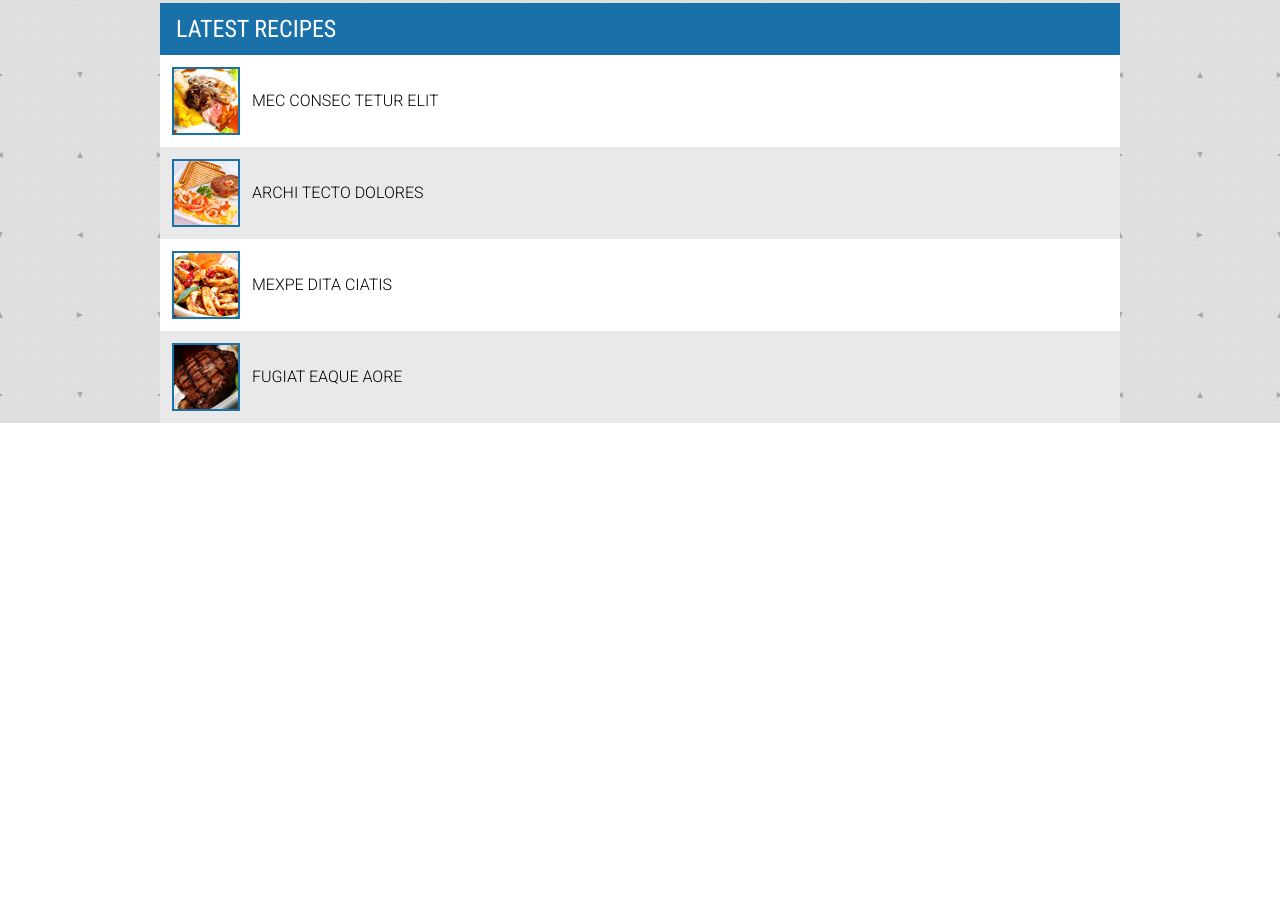
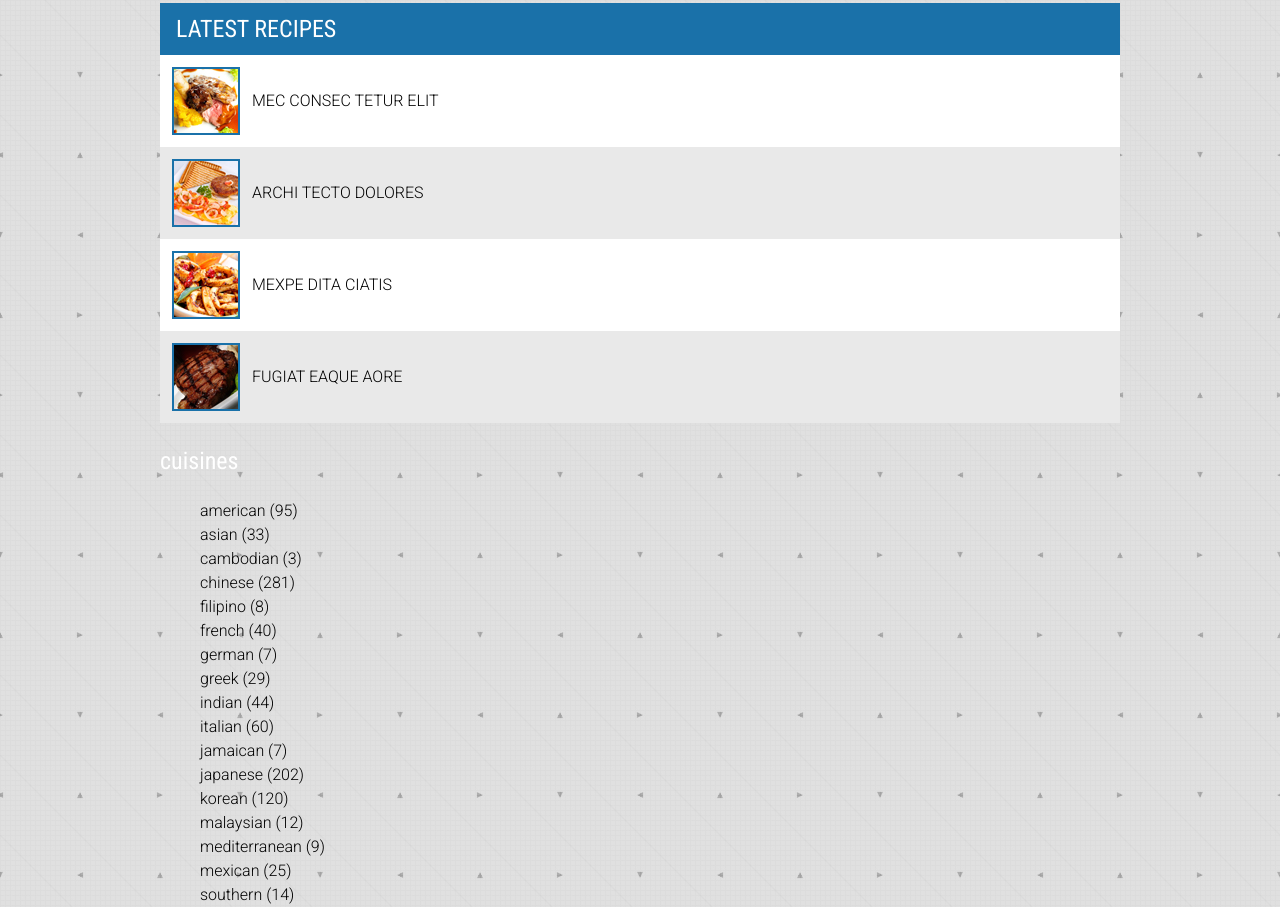
Before and after one commit to fyeung21/food-explorer, a website: page dev/index.html in a window 1280 px wide. Shown: the part 2502-3425 px from the top of the page. Before the commit the page ends 2925 px from the top, so only its background shows below. Drawn offline with nearby package versions, Linux system fonts and the light colour scheme; files that its build step writes are made by us from their sources.

Commit message:
sketch: layout for cuisine section

```diff
--- a/dev/index.html
+++ b/dev/index.html
@@ -83,6 +83,30 @@
 					<p>fugiat eaque aore</p>
 				</article>
 			</section>
+			<section class="cuisines">
+				<h2>cuisines</h2>
+				<article>
+					<ul>
+						<li>american (95)</li>
+						<li>asian (33)</li>
+						<li>cambodian (3)</li>
+						<li>chinese (281)</li>
+						<li>filipino (8)</li>
+						<li>french (40)</li>
+						<li>german (7)</li>
+						<li>greek (29)</li>
+						<li>indian (44)</li>
+						<li>italian (60)</li>
+						<li>jamaican (7)</li>
+						<li>japanese (202)</li>
+						<li>korean (120)</li>
+						<li>malaysian (12)</li>
+						<li>mediterranean (9)</li>
+						<li>mexican (25)</li>
+						<li>southern (14)</li>
+					</ul>
+				</article>
+			</section>
 		</div><!-- end wrapper -->
 	</main>
 
```
